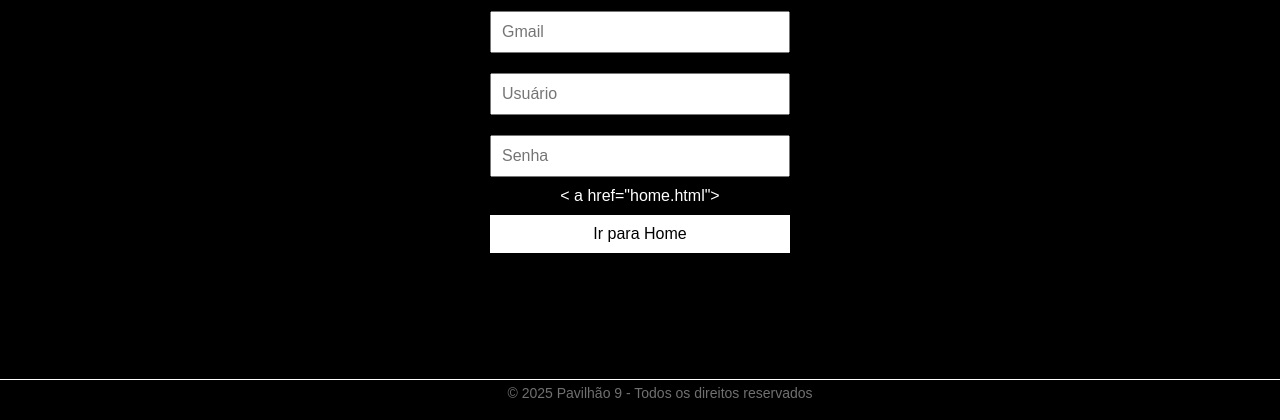
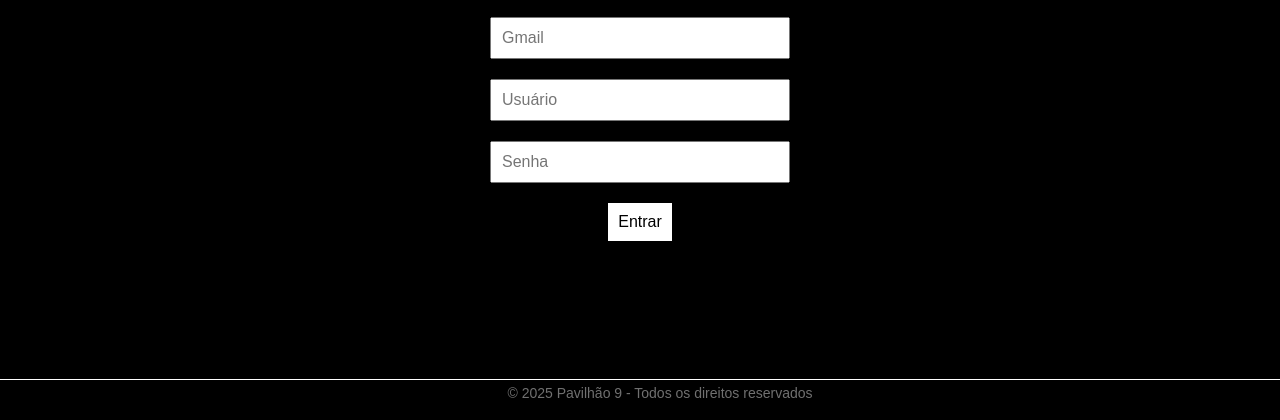
Before and after one commit to EVOMJ/pg_pavilhao, a plain HTML site: page index.html in a window 1280 px wide. Shown: the part 380-800 px from the top of the page. Drawn offline with Linux system fonts and the light colour scheme; files whose address does not match are found by name.

Commit message:
Update index.html

```diff
--- a/index.html
+++ b/index.html
@@ -23,8 +23,8 @@
             <input type="email" id="email" placeholder="Gmail" required>
             <input type="text" id="usuario" placeholder="Usuário" required>
             <input type="password" id="senha" placeholder="Senha" required>
-  <  a href="home.html">
-      <button>Ir para Home</button>
+     <a href="home.html">
+      <button>Entrar</button>
     </a>
         </form>
     </div>
```
